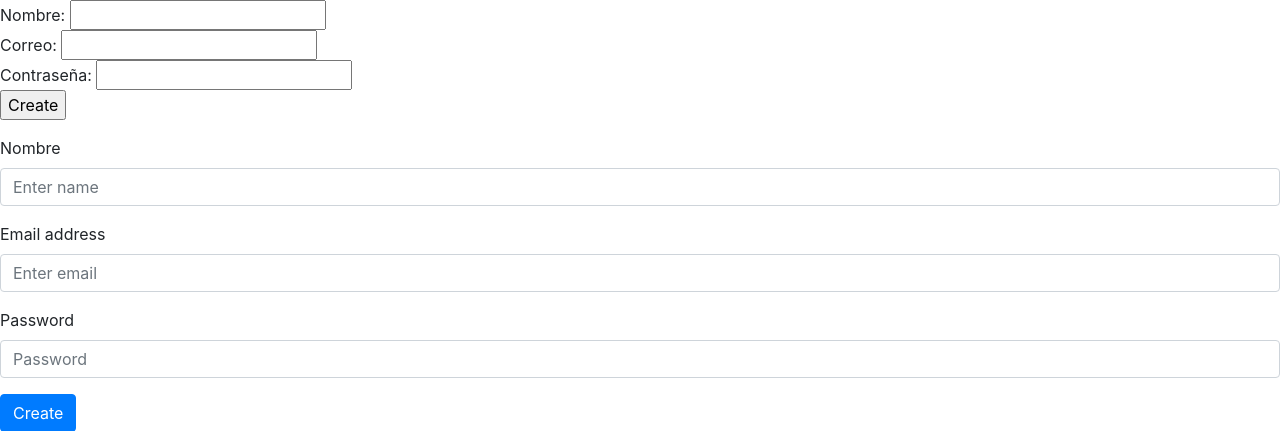
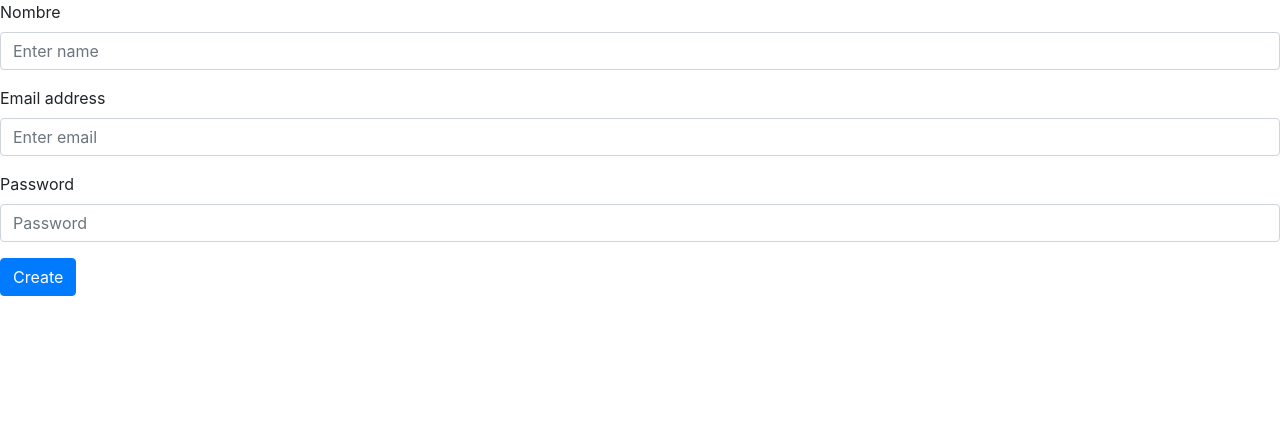
Before and after one commit to JuanMedinaMoya/CarHub, a Flask app: page /create in a window 1280 px wide. Shown: the top 431 px of the page. Run offline with Flask 2, Linux system fonts and the light colour scheme; some libraries are stand-ins or nearby versions.

Commit message:
createformv1

```diff
--- a/templates/home/create.html
+++ b/templates/home/create.html
@@ -6,21 +6,7 @@
         <script src="https://stackpath.bootstrapcdn.com/bootstrap/4.3.1/js/bootstrap.min.js" integrity="sha384-JjSmVgyd0p3pXB1rRibZUAYoIIy6OrQ6VrjIEaFf/nJGzIxFDsf4x0xIM+B07jRM" crossorigin="anonymous"></script>
     </head>
     <body>
-    <form method="post" action="/users" enctype="multipart/form-data">
-    Nombre:
-    <input type="text" name="txtNombre" id="txtNombre">
-    <br>
-    Correo:
-    <input type="text" name="txtCorreo" id="txtCorreo">
-    <br>
-    Contraseña:
-    <input type="text" name="txtPassword" id="txtPassword">
-    <br>
-    <input type="submit" value="Create">
-    <br>
 
-
-</form>
 <form method="post" action="/users" enctype="multipart/form-data">
     <div class="form-group">
         <label for="nombre">Nombre</label>
```
